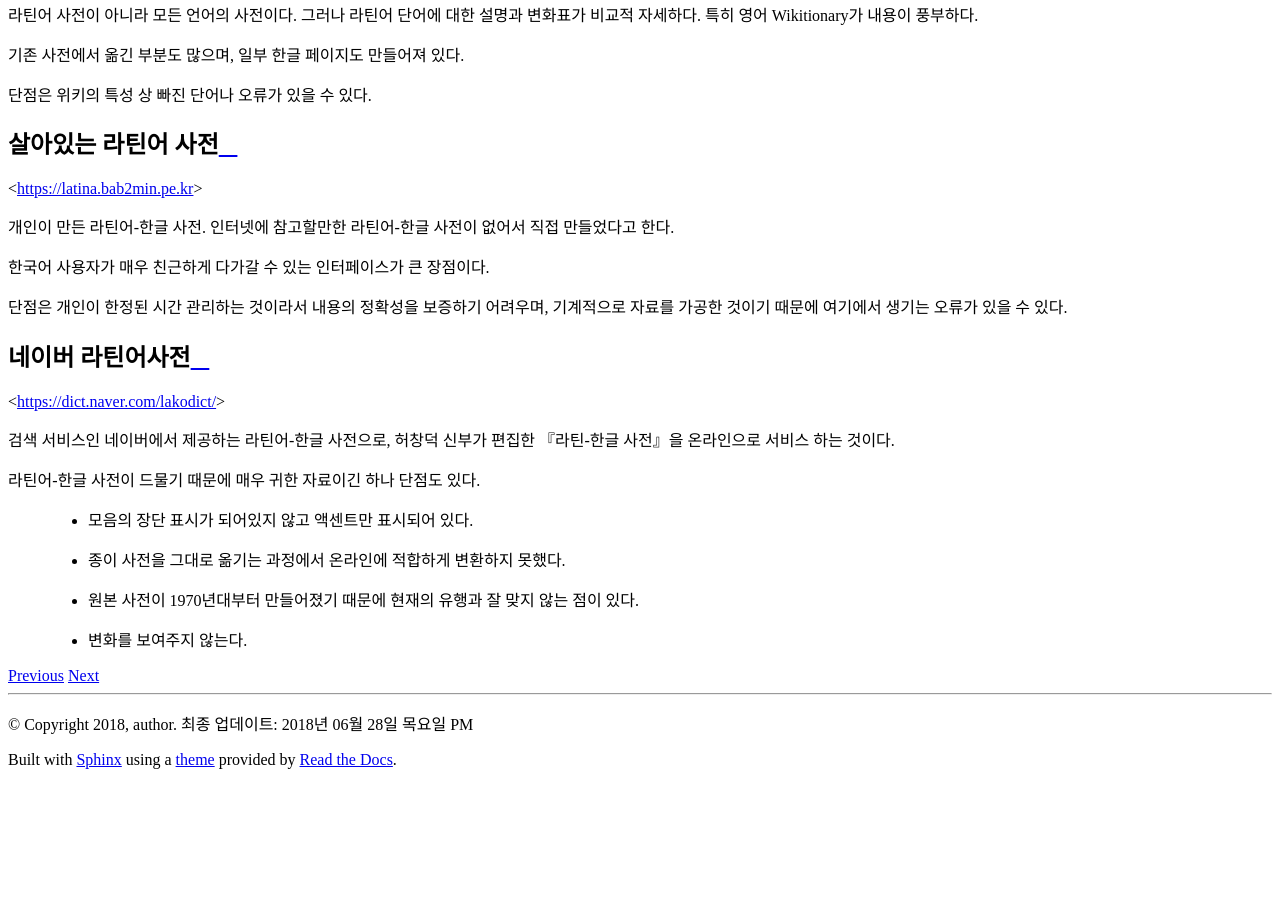
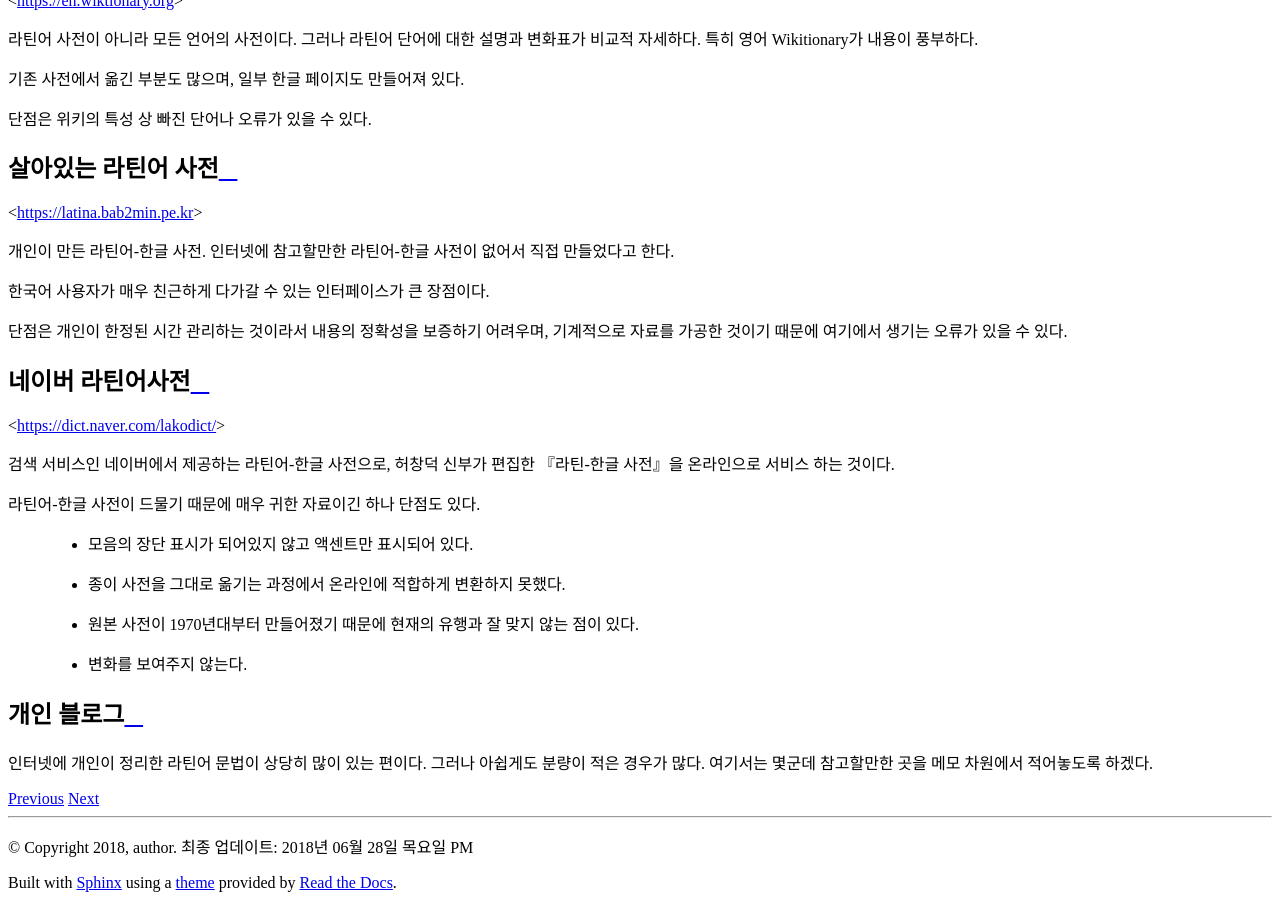
Before and after one commit to kabbala/grammatica_latina, a Sphinx documentation site: the page built from source/interrete.rst, in a window 1280 px wide and 900 px high, scrolled down 8935 px. Built offline with Sphinx 7.4.7 and the Read the Docs theme 2.0.0, drawn with Linux system fonts in a browser that asks for light colours; before the commit the page ends 9712 px from its top, so only the background shows below that.

Commit message:
개인 블로그 항목 추가

```diff
--- a/source/interrete.rst
+++ b/source/interrete.rst
@@ -36,3 +36,8 @@
   * 종이 사전을 그대로 옮기는 과정에서 온라인에 적합하게 변환하지 못했다.
   * 원본 사전이 1970년대부터 만들어졌기 때문에 현재의 유행과 잘 맞지 않는 점이 있다.
   * 변화를 보여주지 않는다.
+
+개인 블로그
+-----------
+
+인터넷에 개인이 정리한 라틴어 문법이 상당히 많이 있는 편이다. 그러나 아쉽게도 분량이 적은 경우가 많다. 여기서는 몇군데 참고할만한 곳을 메모 차원에서 적어놓도록 하겠다.
```
